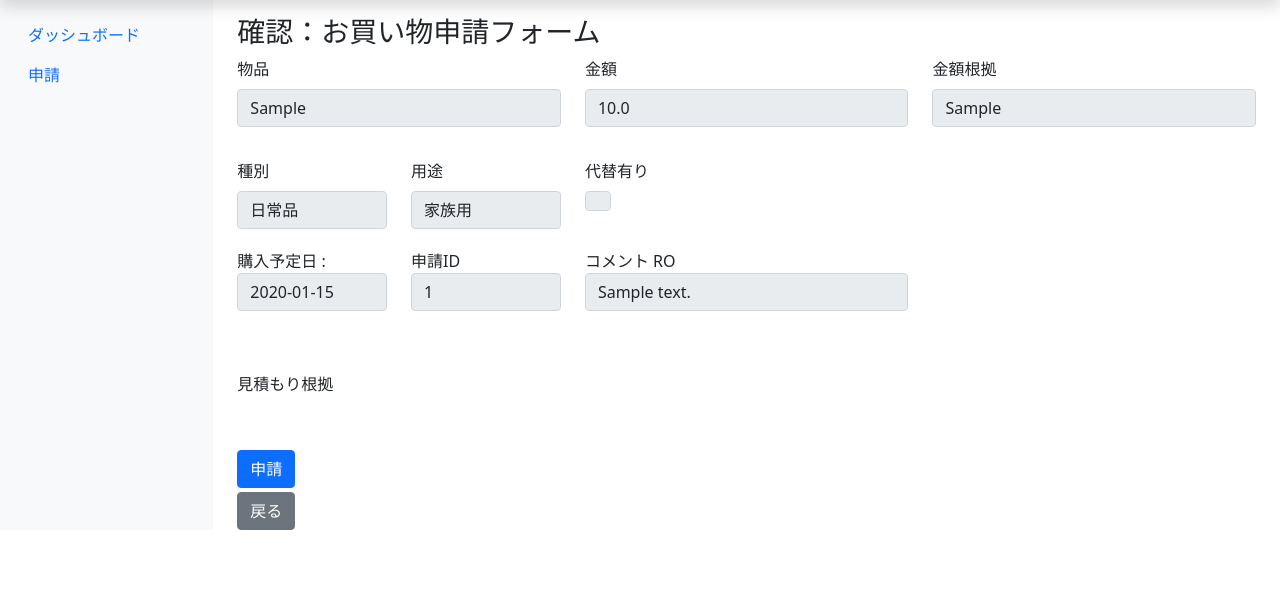
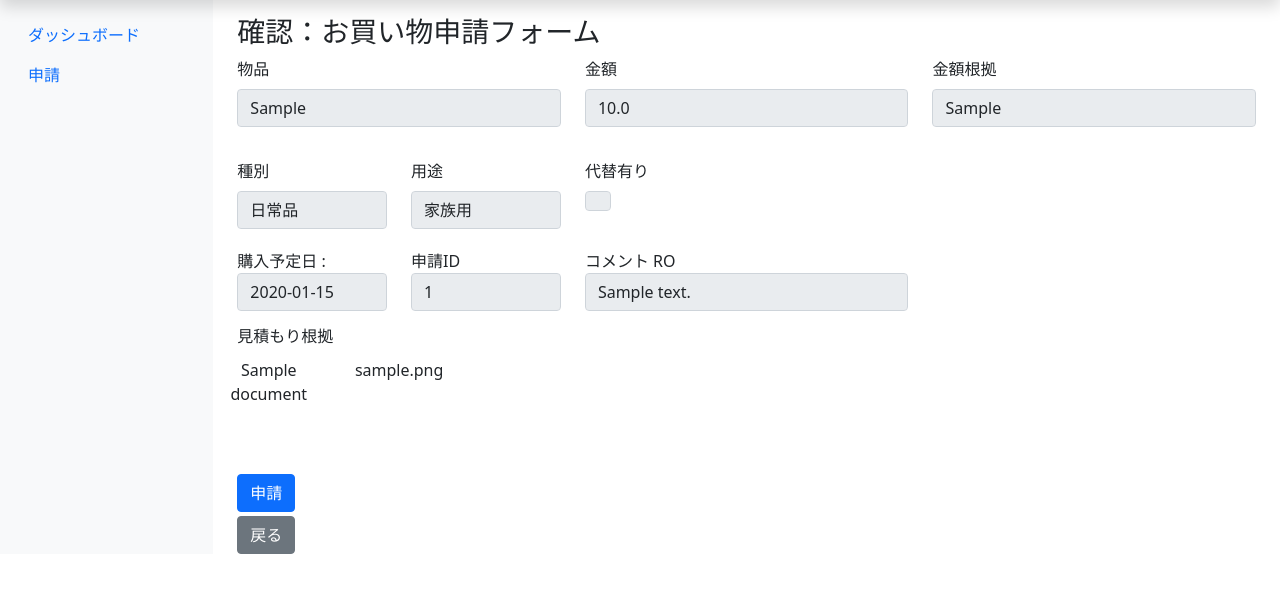
Before and after one commit to of3jlmssoo/small-app-django-bootstrap-django-tables2-, a Django app: page /productorder_detail/1/ in a window 1280 px wide. Shown: the part 41-634 px from the top of the page. Run offline with Django 4.2, Linux system fonts and the light colour scheme; a user stored in the database is signed in; tables that the repository leaves empty hold one stand-in row (values such as "Sample post"); parts of the project's set-up code (start-up, migrations or seed data) failed here and were passed over; some libraries are stand-ins or nearby versions.

Commit message:
file attachment

```diff
--- a/tabletest/views.py
+++ b/tabletest/views.py
@@ -45,12 +45,15 @@ class Logger():
         Logger.logger.debug(self.funcname + ' : ' + message)
 
 
-def set_unrelated_documents(request):
+def set_unrelated_documents(request, user):
     return Document.objects.filter(order__isnull=True, user=request.user)
 
 
-def set_related_documents(request, id):
-    return Document.objects.filter(order=id, user=request.user)
+def set_related_documents(request, user, id=None):
+    if id is None:
+        return Document.objects.filter(order__isnull=True, user=request.user)
+    else:
+        return Document.objects.filter(order=id, user=user)
 
 
 def display_POST_key_value(request):
@@ -161,9 +164,10 @@ def place_order(request):
 
         form2 = ConfirmOrderForm(request.POST or None, initial=initial_dict)
 
-        books = set_related_documents(request, form.cleaned_data["orderid"])
+        books = set_related_documents(request, request.user, form.cleaned_data["orderid"])
         if not books:
-            books = set_unrelated_documents(request)
+            # books = set_unrelated_documents(request, request.user)
+            books = set_related_documents(request, request.user)
             # for book in books:
             #     book.order = form.cleaned_data['orderid']
             #     book.save()
@@ -225,8 +229,8 @@ def confirm_details(request):
                 order_product.comment = form.cleaned_data['comment']
                 order_product.user = productorder.user
 
-            if not len(set_related_documents(request, form.cleaned_data["orderid"])):
-                books = set_unrelated_documents(request)
+            if not len(set_related_documents(request, productorder.user, form.cleaned_data["orderid"])):
+                books = set_related_documents(request, productorder.user)
                 for book in books:
                     book.order = order_product
                     l.msg(f'book.order was set to {book.order}')
@@ -251,7 +255,7 @@ def index(request):
     # return render(request, 'tabletest/index.html', {'form': form})
 
     # lsts = Document.objects.filter(order__isnull=True, user=request.user)
-    lsts = set_unrelated_documents(request)
+    lsts = set_related_documents(request, request.user)
 
     context = {
         'form': form,
@@ -321,6 +325,14 @@ def productorder_detail(request, pk):
         raise Http404("No MyModel matches the given query. productorder_detail()")
 
     l.msg(f'{type(productorder)=}')
+
+    lsts = set_related_documents(request, productorder.user, productorder.id)
+    if len(lsts) == 0:
+        lsts = set_related_documents(request, request.user)
+
+    print(f'============= {productorder.id}')
+    print(f'============= {lsts}')
+
     if request.user.is_approver:
 
         initial_dict = set_initialDict4ConfirmOrderForm(productorder)
@@ -329,7 +341,9 @@ def productorder_detail(request, pk):
         context = {
             'form': form2,
             'comment': productorder.comment,
-            'status': productorder.status, }
+            'status': productorder.status,
+            'books': lsts,
+        }
         l.msg(f'{context=}')
         return render(request, 'tabletest/confirm_details.html', context)
 
@@ -343,7 +357,7 @@ def productorder_detail(request, pk):
 
             form2 = ConfirmOrderForm(request.POST or None, initial=initial_dict)
 
-            context = {'form': form2, 'comment': productorder.comment, 'status': productorder.status}
+            context = {'form': form2, 'comment': productorder.comment, 'status': productorder.status, 'books': lsts}
 
             l.msg(f'not approver readonly {context=}')
             return render(request, 'tabletest/confirm_details.html', context)
@@ -353,10 +367,10 @@ def productorder_detail(request, pk):
             # 編集する可能性があるのでplace_orderにいく
 
             l.msg(f'{productorder.id=}')
-            l.msg(f'{set_related_documents(request, productorder.id)=}')
-            lsts = set_related_documents(request, productorder.id)
+            l.msg(f'{set_related_documents(request, productorder.user, productorder.id)=}')
+            lsts = set_related_documents(request, productorder.user, productorder.id)
             if len(lsts) == 0:
-                lsts = set_unrelated_documents(request)
+                lsts = set_related_documents(request, request.user)
 
             form = ProductOrderForm(instance=productorder)
             l.msg(f'{form=}')
--- a/templates/tabletest/confirm_details.html
+++ b/templates/tabletest/confirm_details.html
@@ -77,6 +77,34 @@
         {% endif %}
     </div>
 
+    <div class="row form-group mt-0">
+        <h6>見積もり根拠</h6>
+        {% if books %}
+            <table id="books-table" class="table table-borderless table-sm">
+                {% comment %} <thead>
+                <tr class="d-flex">
+                    <th class="text-center col-1" scope="col">#</th>
+                    <th class="text-center col-3" scope="col">Title</th>
+                    <th class="text-center col-3" scope="col">Author</th>
+                </tr>
+                </thead> {% endcomment %}
+                <tbody>
+                {% for book in books %}
+                    <tr class="d-flex">
+                    {% comment %} <th class="text-center col-1" scope="row">{{ forloop.counter }}</th> {% endcomment %}
+                    <td class="text-center col-1">{{ book.title }}</td>
+                    <td class="text-center col-2">{{ book.file_name }}</td>
+                    </tr>
+                {% endfor %}
+
+                </tbody>
+            </table>
+        {% endif %}
+
+
+    </div>
+
+
     {% if user.is_approver and status == "P" %}
     <div class="row form-group mt-1 mb-0">
         <p class="text-secondary mb-0">内容を確認して、承認するか差戻してください。差戻しの場合コメントを入力してください。コメント欄以外は編集できません</p>
@@ -93,6 +121,8 @@
     </div>
 
     {% else %}
+
+    <!--
     <div class="row form-group mt-5">
         <h6>見積もり根拠</h6>
         {% if books %}
@@ -119,6 +149,7 @@
 
 
     </div>
+    -->
     <div class="row form-group mt-5">
 
 
--- a/templates/tabletest/index.html
+++ b/templates/tabletest/index.html
@@ -138,7 +138,7 @@
             </div>
 
             <!-- Create book button -->
-            <button id="create-book" class="btn btn-link mb-0" type="button" name="button">見積根拠添付</button>
+            <button id="create-book" class="btn btn-link my-0" type="button" name="button">見積根拠添付</button>
         </div>
     </div>
 
```
